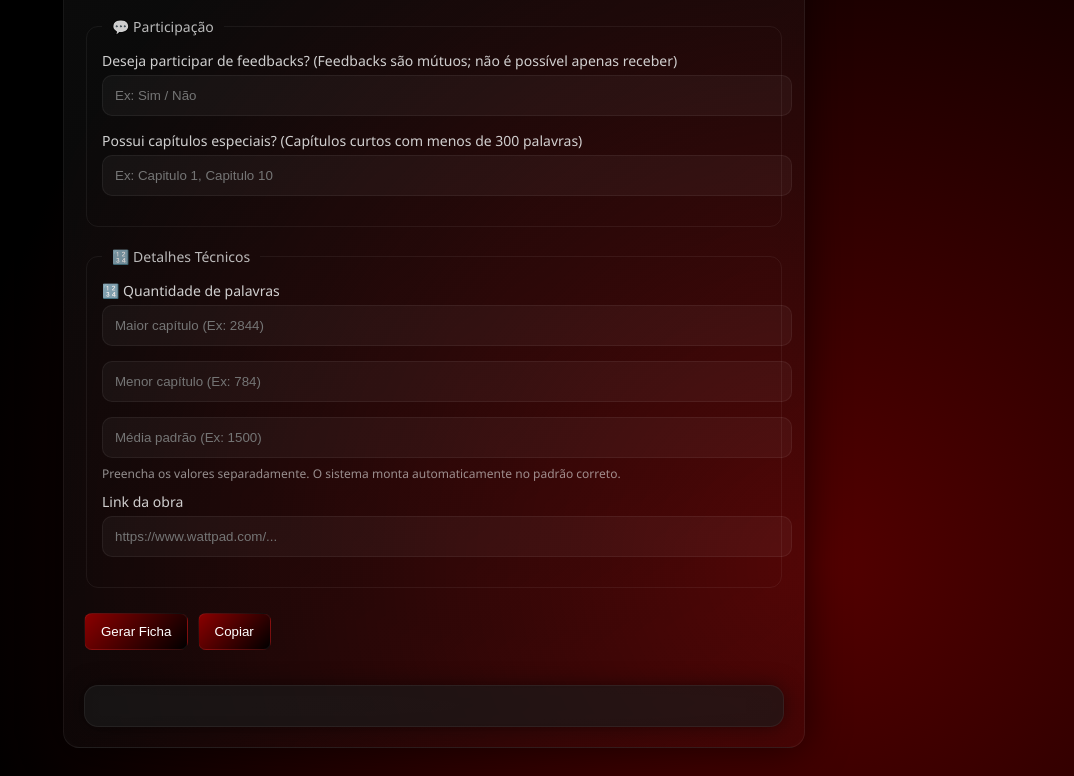
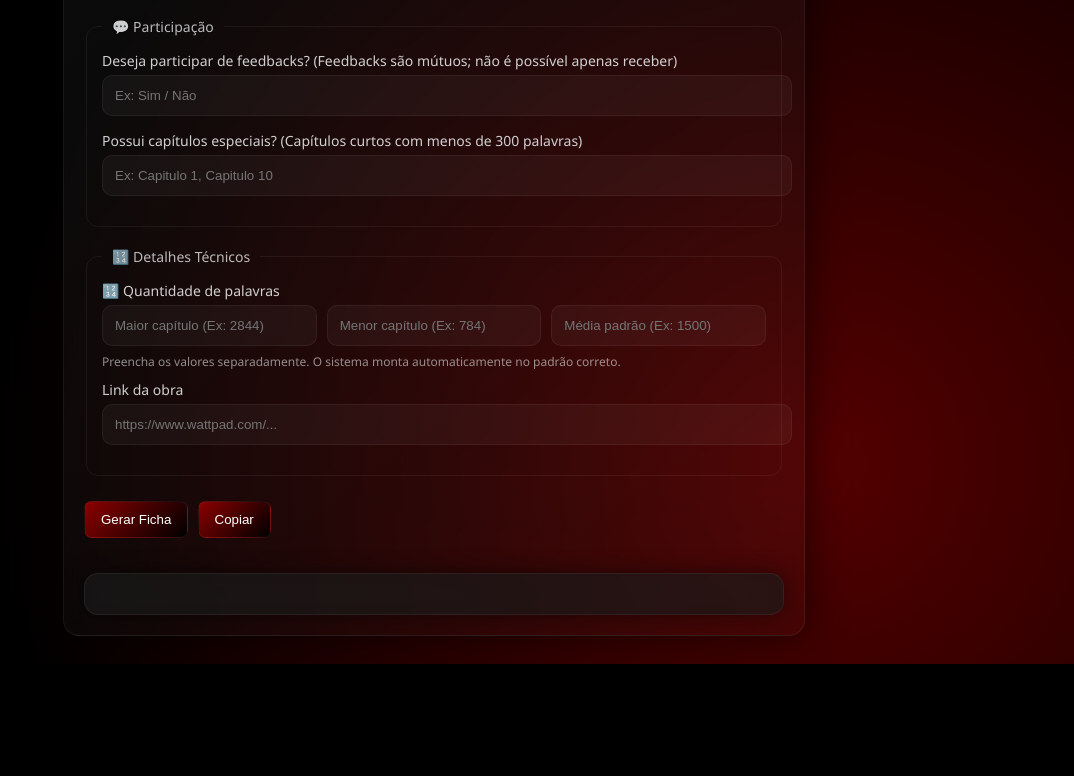
Before and after one commit to FelypeDantas/ficha-tecnica-dark-roses, a plain HTML site: page index.html in a window 1280 px wide. Shown: the part 1342-2118 px from the top of the page, without its empty margins (206-1280 px from the left). After the commit the page ends 2006 px from the top, so only its background shows below. Drawn offline with Linux system fonts and the light colour scheme.

Commit message:
Update style.css

```diff
--- a/style.css
+++ b/style.css
@@ -79,6 +79,17 @@ legend {
   padding: 0 10px;
   font-size: 14px;
   opacity: 0.8;
+}
+
+.grupo-palavras {
+  display: flex;
+  gap: 10px;
+  flex-wrap: wrap;
+}
+
+.grupo-palavras input {
+  flex: 1;
+  min-width: 120px;
 }
 
 /* dicas */
```
